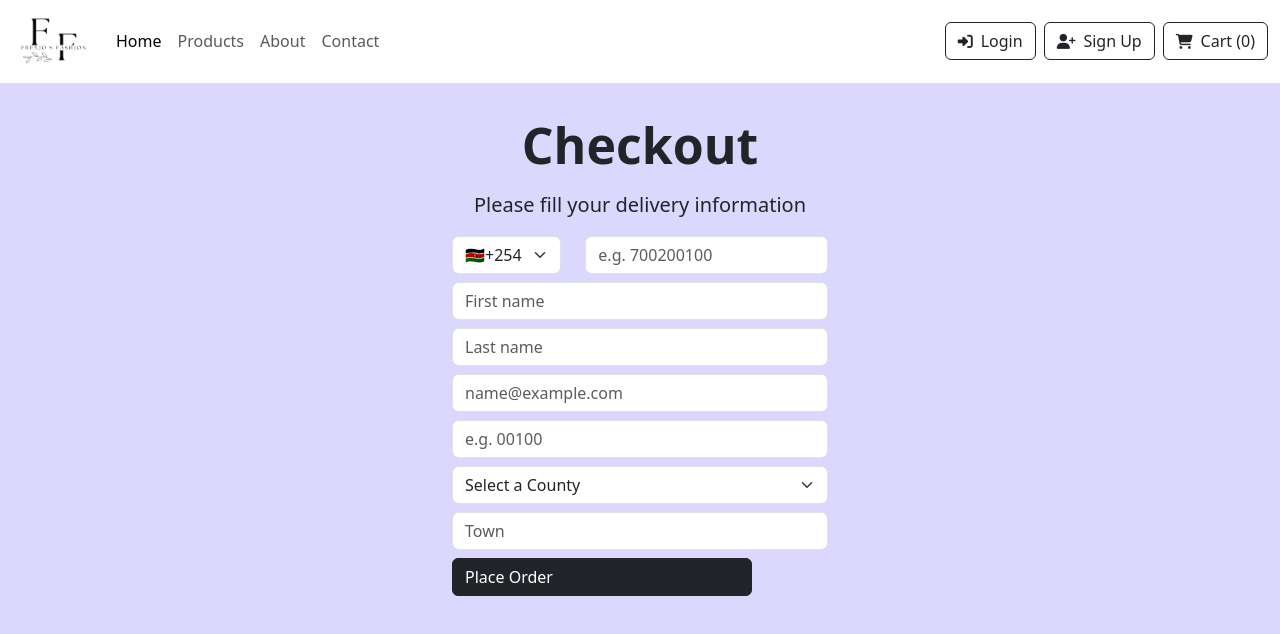
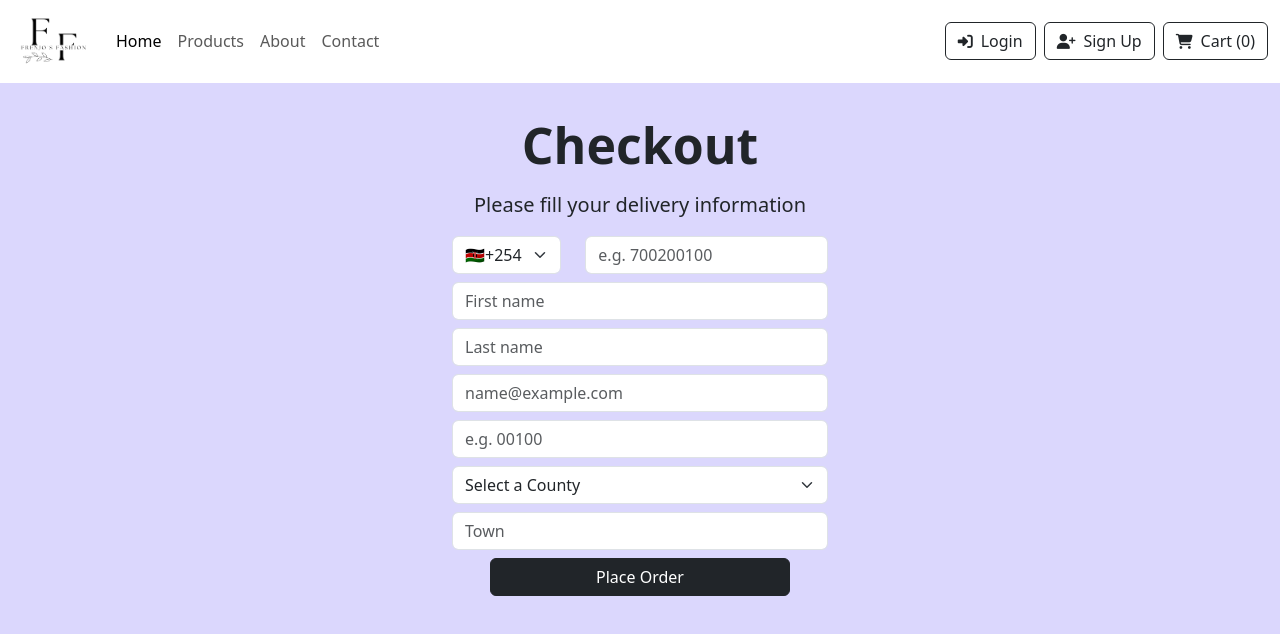
Before and after one commit to Brendafrenjo/e-commerce-app, a React (Create React App) app: page /checkout in a window 1280 px wide. Shown: the top 634 px of the page. Built offline with nearby package versions, Linux system fonts and the light colour scheme.

Commit message:
Update Checkout.css

```diff
--- a/src/Checkout.css
+++ b/src/Checkout.css
@@ -2,17 +2,13 @@
   display: block;
   margin: 0 auto;
   padding: 32px 0;
+  text-align: center;
 }
 
 .Checkout .place-order {
   width: 300px;
-}
-
-.loader-container {
-  display: flex;
-  align-items: center;
-  justify-content: center;
-  height: 50vh;
+  display: block;
+  margin: 0 auto;
 }
 
 @media (max-width: 600px) {
```
